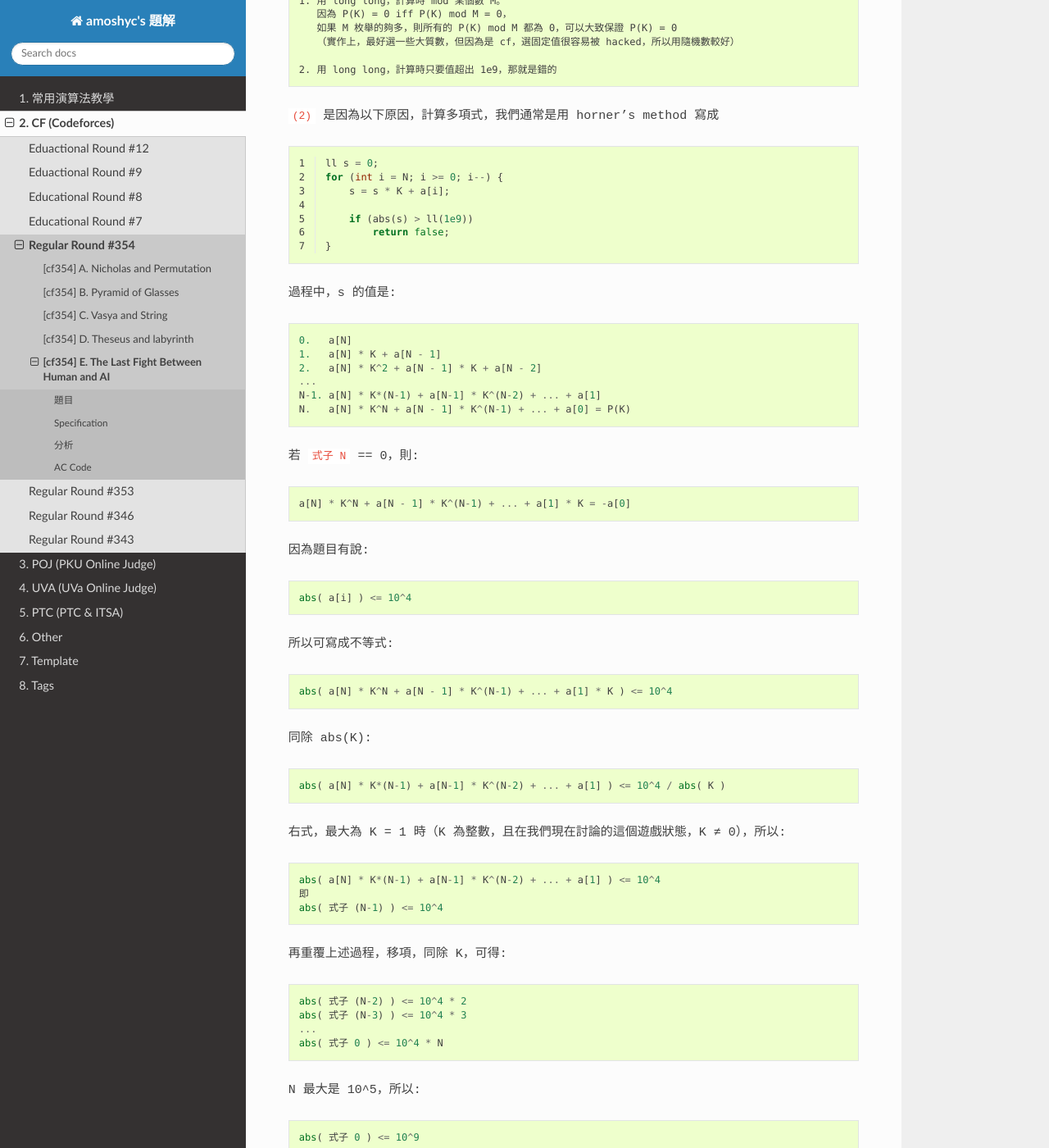
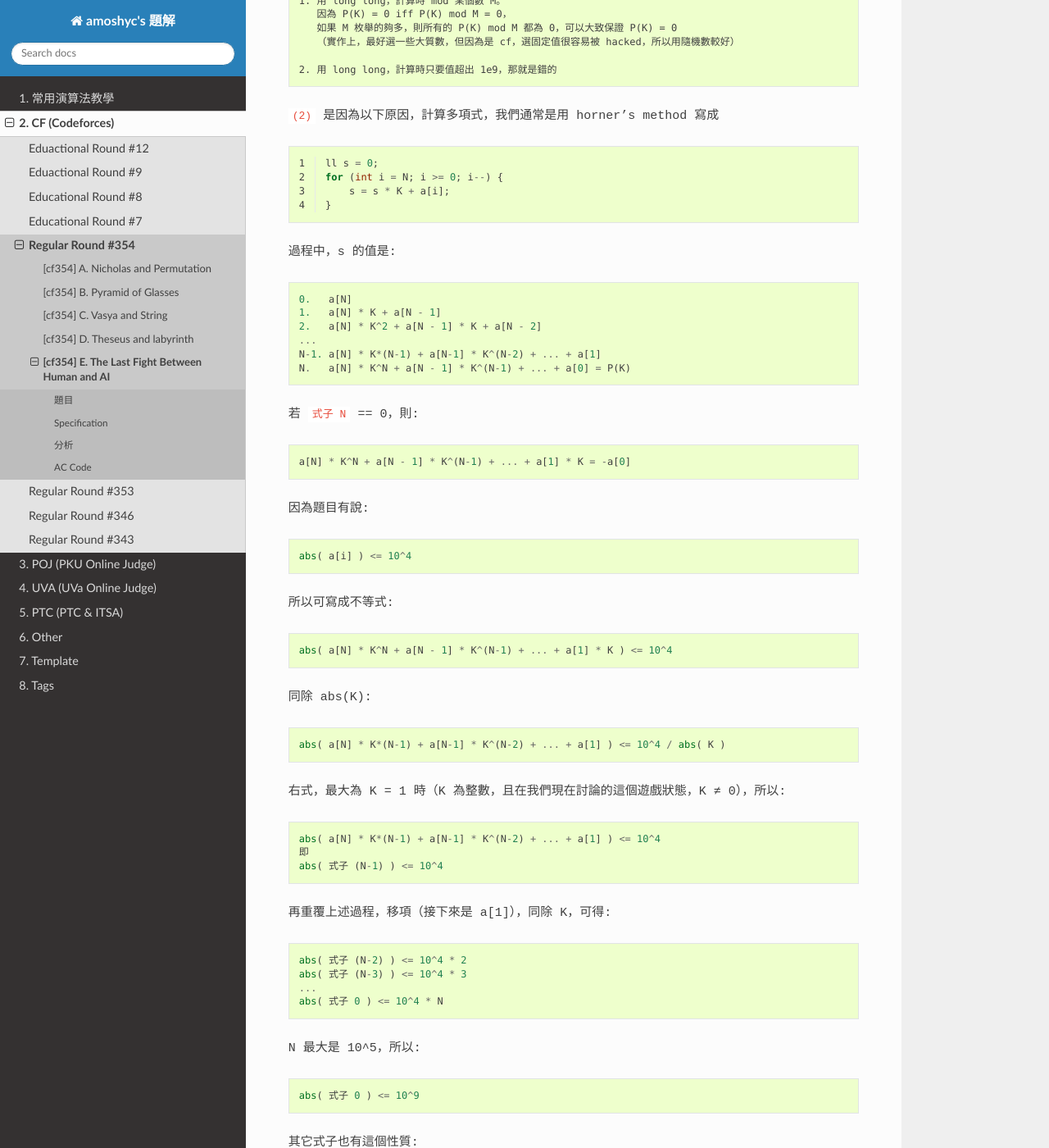
Before and after one commit to amoshyc/ojsolution, a Sphinx documentation site: the page built from docs/source/cf/cf354/pe.rst, in a window 1280 px wide and 1400 px high, scrolled down 1546 px. Shown: the whole window at 82% size. Built offline with Sphinx 7.4.7 and the Read the Docs theme 2.0.0, drawn with Linux system fonts in a browser that asks for light colours; some web fonts are replaced; pages that are not in the unit, such as notebooks, are missing from menus.

Commit message:
Fix typo in cf 354 e

```diff
--- a/docs/source/cf/cf354/pe.rst
+++ b/docs/source/cf/cf354/pe.rst
@@ -81,9 +81,6 @@ Specification
     ll s = 0;
     for (int i = N; i >= 0; i--) {
         s = s * K + a[i];
-
-        if (abs(s) > ll(1e9))
-            return false;
     }
 
 過程中，s 的值是::
@@ -117,7 +114,7 @@ Specification
     即
     abs( 式子 (N-1) ) <= 10^4
 
-再重覆上述過程，移項，同除 K，可得::
+再重覆上述過程，移項（接下來是 a[1]），同除 K，可得::
 
     abs( 式子 (N-2) ) <= 10^4 * 2
     abs( 式子 (N-3) ) <= 10^4 * 3
```
